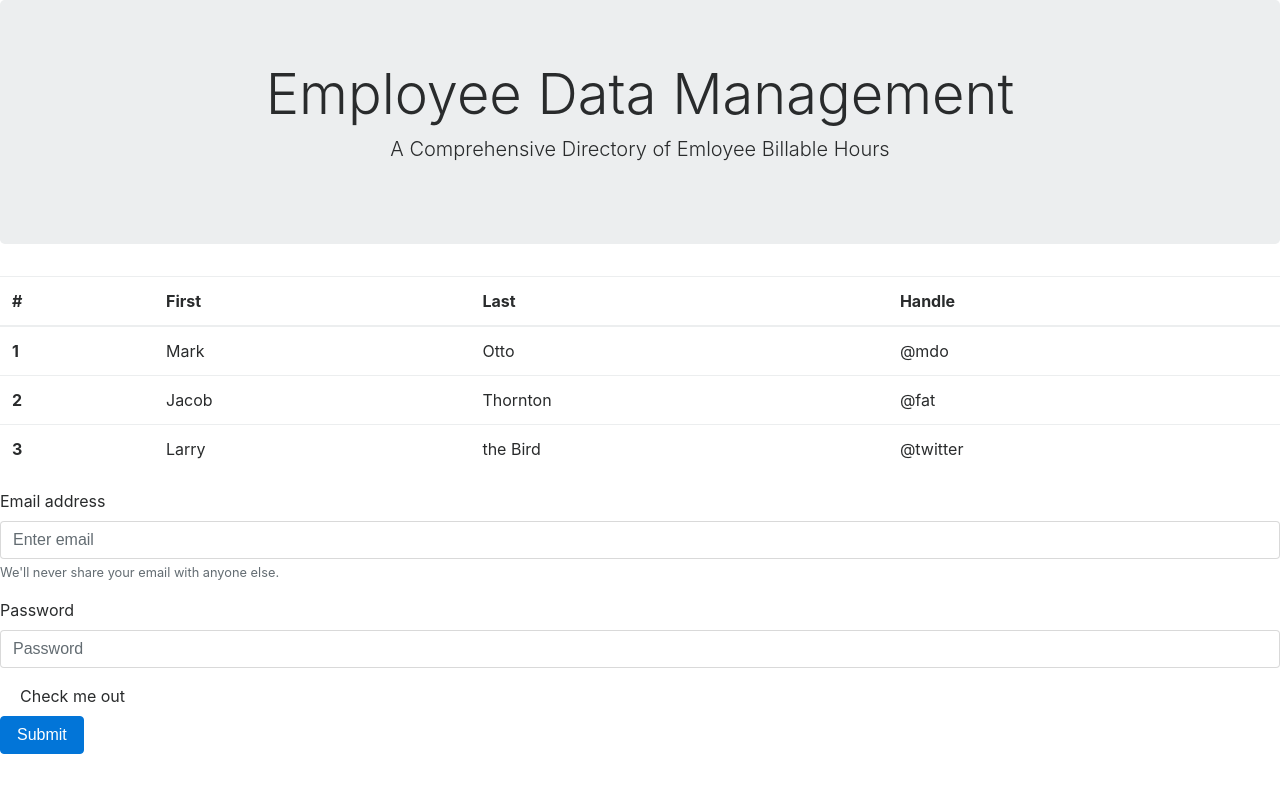
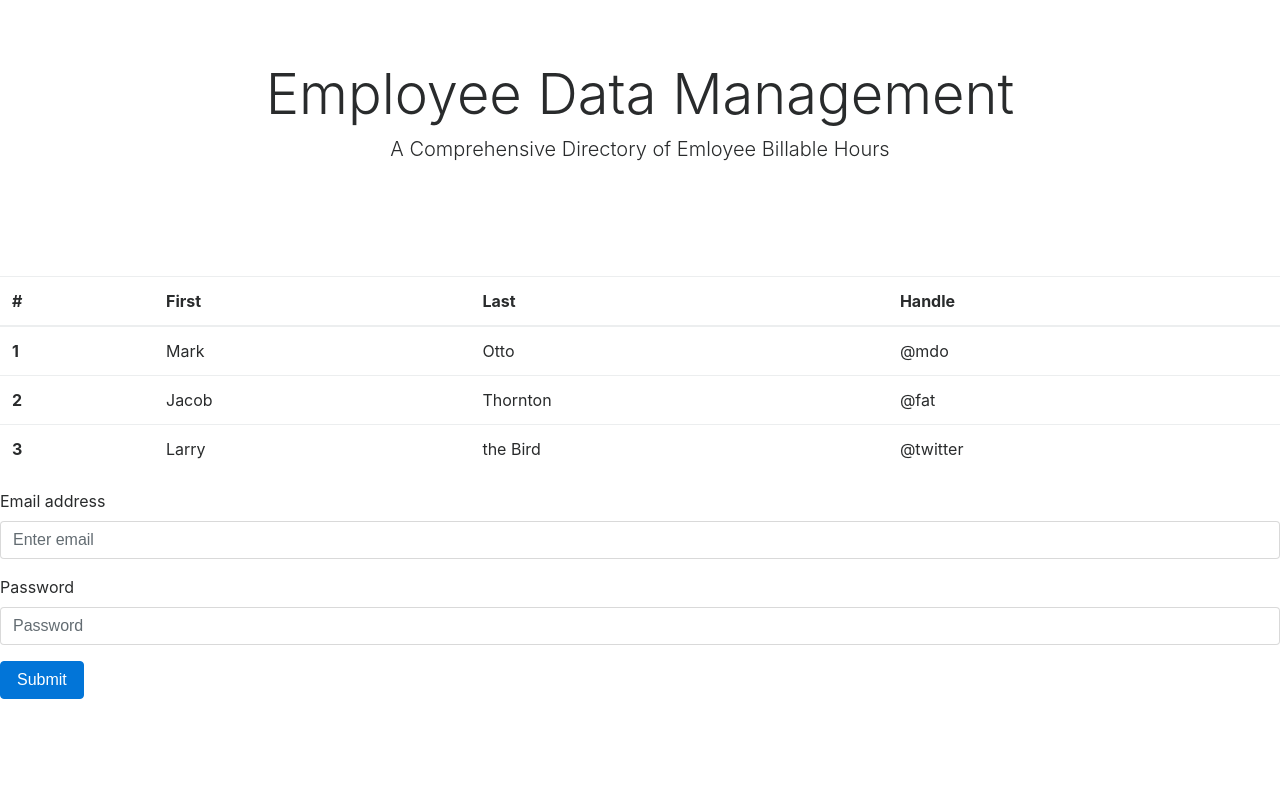
Before and after one commit to Fatkiddh/Employee-Data, a plain HTML site: page index.html in a window 1280 px wide. Drawn offline with nearby package versions, Linux system fonts and the light colour scheme.

Commit message:
removed forms

```diff
--- a/index.html
+++ b/index.html
@@ -4,6 +4,7 @@
   <!-- Required meta tags -->
   <meta charset="utf-8">
   <meta name="viewport" content="width=device-width, initial-scale=1, shrink-to-fit=no">
+  <link rel="stylesheet"  href="/style.css">
   <!-- Bootstrap CSS -->
   <link rel="stylesheet" href="https://maxcdn.bootstrapcdn.com/bootstrap/4.0.0-beta.3/css/bootstrap.min.css" integrity="sha384-Zug+QiDoJOrZ5t4lssLdxGhVrurbmBWopoEl+M6BdEfwnCJZtKxi1KgxUyJq13dy" crossorigin="anonymous">
 
@@ -51,16 +52,13 @@
       <div class="form-group">
         <label for="exampleInputEmail1">Email address</label>
         <input type="email" class="form-control" id="exampleInputEmail1" aria-describedby="emailHelp" placeholder="Enter email">
-        <small id="emailHelp" class="form-text text-muted">We'll never share your email with anyone else.</small>
+        <small id="emailHelp" class="form-text text-muted"></small>
       </div>
       <div class="form-group">
         <label for="exampleInputPassword1">Password</label>
         <input type="password" class="form-control" id="exampleInputPassword1" placeholder="Password">
       </div>
-      <div class="form-check">
-        <input type="checkbox" class="form-check-input" id="exampleCheck1">
-        <label class="form-check-label" for="exampleCheck1">Check me out</label>
-      </div>
+
       <button type="submit" class="btn btn-primary">Submit</button>
     </form>
   </div>
--- a/style.css
+++ b/style.css
@@ -0,0 +1,3 @@
+.jumbotron{
+  background-color:transparent !important;
+}
```
